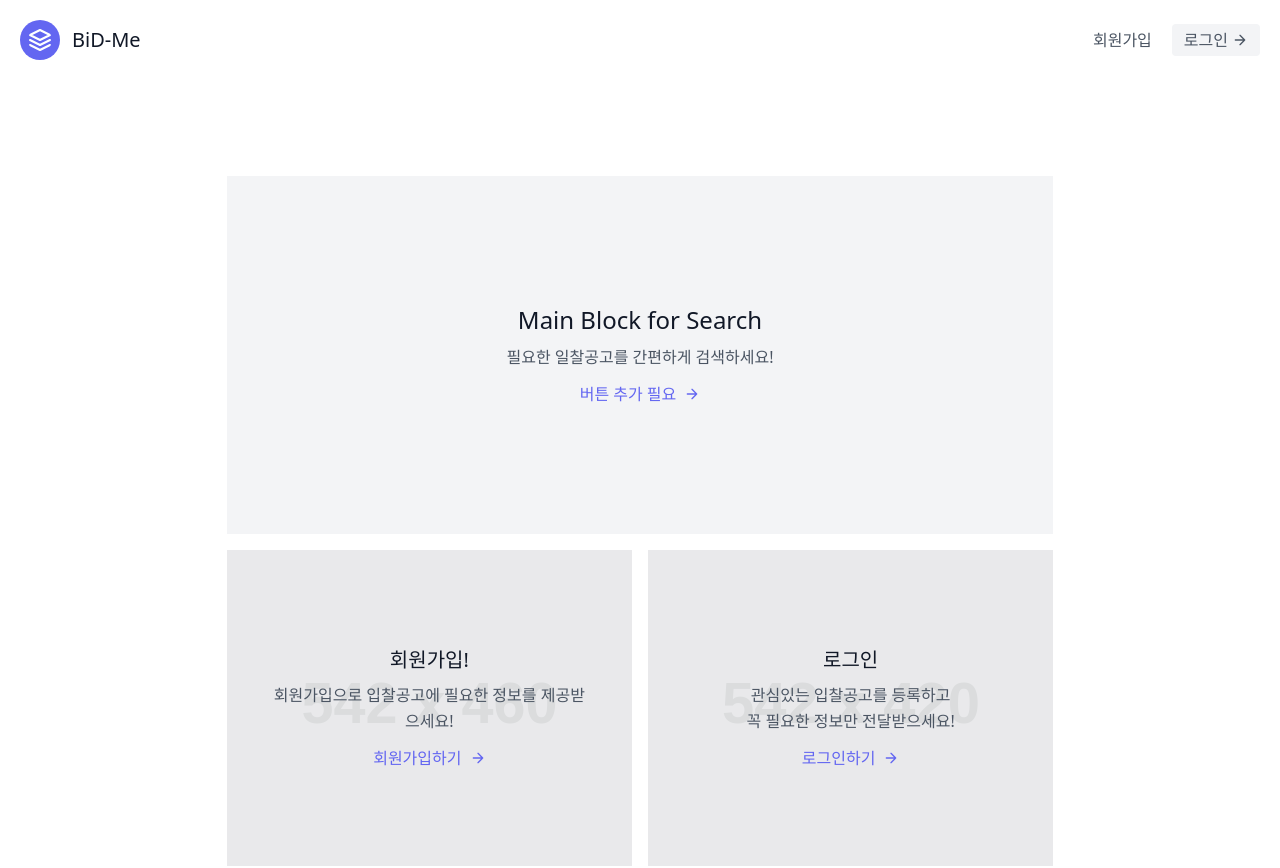
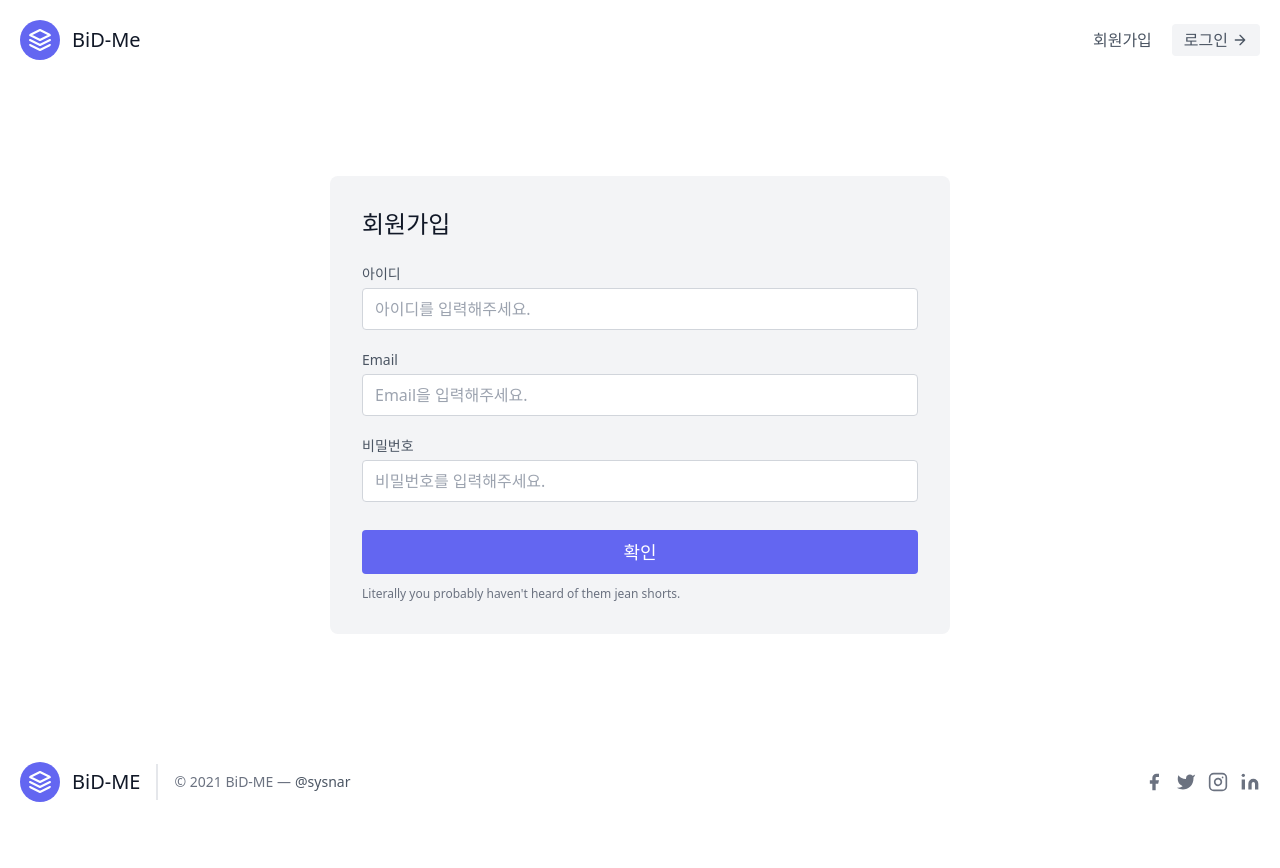
Before and after one commit to sysnar/bid-me-front, a React (Create React App) app: page /login in a window 1280 px wide. Shown: the top 868 px of the page. After the commit the page ends 834 px from the top, so only its background shows below. Built offline with nearby package versions, Linux system fonts and the light colour scheme.

Commit message:
FIX home layout - wrap outlet components

```diff
--- a/src/layouts/HomeLayout.tsx
+++ b/src/layouts/HomeLayout.tsx
@@ -1,23 +1,27 @@
 import { ReactChild } from "react";
+import { Outlet } from "react-router-dom";
+import { WrapperProps } from "../utils/wrapper.interface";
 import HomeFooter from "./home/HomeFooter";
 import HomeHeader from "./home/HomeHeader";
-import HomeMain from "./home/HomeMain";
 
 function HomeLayout() {
   return (
     <HomeWrapper>
       <HomeHeader />
-      <HomeMain />
+      <MainWrapper>
+        <Outlet />
+      </MainWrapper>
       <HomeFooter />
     </HomeWrapper>
   );
 }
 
-interface WrapperProps {
-  children: ReactChild | ReactChild[];
-}
 function HomeWrapper({ children }: WrapperProps) {
   return <div className="min-h-screen flex flex-col">{children}</div>;
 }
 
+function MainWrapper({ children }: WrapperProps) {
+  return <div className="flex flex-1 flex-col">{children}</div>;
+}
+
 export default HomeLayout;
--- a/src/layouts/home/HomeHeader.tsx
+++ b/src/layouts/home/HomeHeader.tsx
@@ -1,3 +1,5 @@
+import { Link } from "react-router-dom";
+
 function HomeHeader() {
   return (
     <header className="text-gray-600 body-font">
@@ -23,6 +25,7 @@ function HomeHeader() {
           <a className="mr-5 hover:text-gray-900">Third Link</a> */}
           <a className="mr-5 hover:text-gray-900">회원가입</a>
         </nav>
+        <Link to="/login">
           <button className="inline-flex items-center bg-gray-100 border-0 py-1 px-3 focus:outline-none hover:bg-gray-200 rounded text-base mt-4 md:mt-0">
             로그인
             <svg
@@ -37,6 +40,7 @@ function HomeHeader() {
               <path d="M5 12h14M12 5l7 7-7 7"></path>
             </svg>
           </button>
+        </Link>
       </div>
     </header>
   );
--- a/src/layouts/home/HomeMain.tsx
+++ /dev/null
@@ -1,10 +0,0 @@
-import MainPage from "../../pages/MainPage";
-
-function HomeMain() {
-  return (
-    <>
-      <MainPage />
-    </>
-  );
-}
-export default HomeMain;
--- a/src/layouts/index.ts
+++ b/src/layouts/index.ts
@@ -1,5 +1,4 @@
 import HomeHeader from "./home/HomeHeader";
 import HomeFooter from "./home/HomeFooter";
-import HomeMain from "./home/HomeMain";
 
-export { HomeHeader, HomeFooter, HomeMain };
+export { HomeHeader, HomeFooter };
--- a/src/pages/MainPage.tsx
+++ b/src/pages/MainPage.tsx
@@ -1,6 +1,5 @@
 function MainPage() {
   return (
-    <div className="flex flex-1 flex-col">
     <section className="text-gray-600 body-font">
       <div className="container px-5 py-24 mx-auto flex flex-wrap">
         <div className="lg:w-2/3 mx-auto">
@@ -96,7 +95,6 @@ function MainPage() {
         </div>
       </div>
     </section>
-    </div>
   );
 }
 
```
Lines whose indentation alone changed are shown as unchanged.
